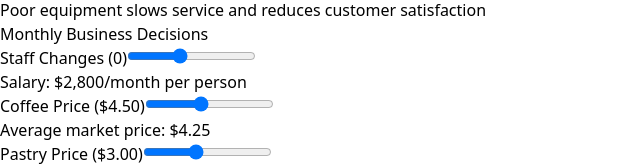
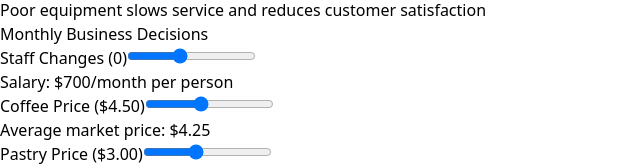
Before and after one commit to sidi-and-sons/coffee-shop-business-simulator, a React (Vite) app: page / in a window 1280 px wide. Shown: the part 750-916 px from the top of the page, without its empty margins (0-640 px from the left). Built offline with nearby package versions, Linux system fonts and the light colour scheme.

Commit message:
reduced employee salaries to $700/month

```diff
--- a/src/App.tsx
+++ b/src/App.tsx
@@ -204,7 +204,7 @@ const CoffeeShopSimulation = () => {
           ? 18
           : 28;
       const beanCosts = decisions.beanOrders * beanCostPerKg;
-      const staffCosts = newStaff * 2800;
+      const staffCosts = newStaff * 700;
       const pastryCosts = decisions.pastryOrders * 1.5;
       const rent = 2000;
       const utilities = 450;
@@ -641,7 +641,7 @@ const CoffeeShopSimulation = () => {
                     <span className="font-bold text-red-700">${cashFlowData.expenses.beanCosts.toLocaleString()}</span>
                   </div>
                   <div className="flex justify-between">
-                    <span>Staff ({cashFlowData.expenses.staff} × $2,800):</span>
+                    <span>Staff ({cashFlowData.expenses.staff} × $700):</span>
                     <span className="font-bold text-red-700">${cashFlowData.expenses.staffCosts.toLocaleString()}</span>
                   </div>
                   <div className="flex justify-between">
@@ -766,7 +766,7 @@ const CoffeeShopSimulation = () => {
                 className="w-full"
               />
               <div className="text-xs text-gray-600 mt-1">
-                Salary: $2,800/month per person
+                Salary: $700/month per person
               </div>
             </div>
 
```
